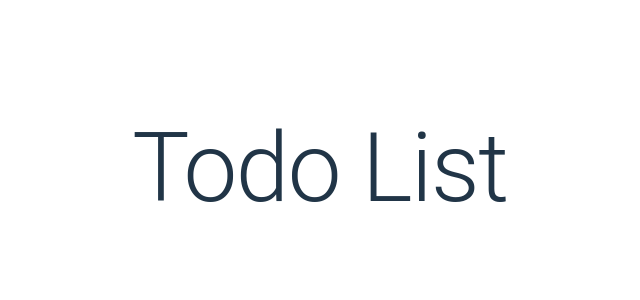
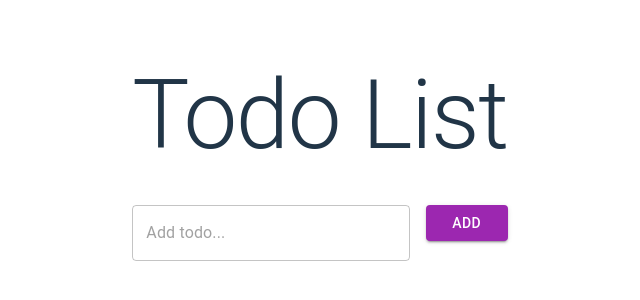
Before and after one commit to Dajeki/DoList, a React (Vite) app: page / in a window 1280 px wide. Shown: the part 232-532 px from the top of the page, without its empty margins (320-960 px from the left). Built offline with nearby package versions, Linux system fonts and the light colour scheme.

Commit message:
Add DoList component and material icons

```diff
--- a/package.json
+++ b/package.json
@@ -11,6 +11,7 @@
   "dependencies": {
     "@emotion/react": "^11.10.6",
     "@emotion/styled": "^11.10.6",
+    "@mui/icons-material": "^5.11.9",
     "@mui/material": "^5.11.9",
     "react": "^18.2.0",
     "react-dom": "^18.2.0"
--- a/src/App.tsx
+++ b/src/App.tsx
@@ -1,13 +1,31 @@
-import { Typography } from "@mui/material";
+import { Typography, Container } from "@mui/material";
+import { useState } from "react";
 import "./App.css";
+import DoListForm from "./components/DoListForm";
+import DoList from "./components/DoList";
 
 function App() {
+	const [todos, setTodos] = useState<string[]>( [] );
+
+	const addTodo = ( text: string ) => {
+		const newTodos = [...todos, text];
+		setTodos( newTodos );
+	};
+
+	const deleteTodo = ( index: number ) => {
+		const newTodos = [...todos];
+		newTodos.splice( index, 1 );
+		setTodos( newTodos );
+	};
+
 	return (
-		<div>
-			<Typography variant="h1" align="center">
+		<Container maxWidth="sm">
+			<Typography variant="h1" align="center" gutterBottom>
 				Todo List
 			</Typography>
-		</div>
+			<DoListForm addTodo={addTodo} />
+			<DoList todos={todos} deleteTodo={deleteTodo} />
+		</Container>
 	);
 }
 
--- /dev/null
+++ b/src/components/DoList.jsx
@@ -0,0 +1,20 @@
+import React from "react";
+import { List, ListItem, ListItemText, IconButton } from "@mui/material";
+import DeleteIcon from "@mui/icons-material/Delete";
+
+function DoList({ todos, deleteTodo }) {
+	return (
+		<List>
+			{todos.map(( todo, index ) => (
+				<ListItem key={index} divider>
+					<ListItemText primary={todo} />
+					<IconButton onClick={() => deleteTodo( index )}>
+						<DeleteIcon color="secondary" />
+					</IconButton>
+				</ListItem>
+			))}
+		</List>
+	);
+}
+
+export default DoList;
--- a/src/components/DoListForm.jsx
+++ b/src/components/DoListForm.jsx
@@ -1,7 +1,7 @@
 import React, { useState } from "react";
 import { Button, TextField, Grid } from "@mui/material";
 
-function TodoForm({ addTodo }) {
+function DoListForm({ addTodo }) {
 	const [value, setValue] = useState( "" );
 
 	const handleSubmit = ( e ) => {
@@ -33,4 +33,4 @@ function TodoForm({ addTodo }) {
 	);
 }
 
-export default TodoForm;
+export default DoListForm;
```
Also changed, not shown: 1 other file (tests, documents, lock files or other folders).
